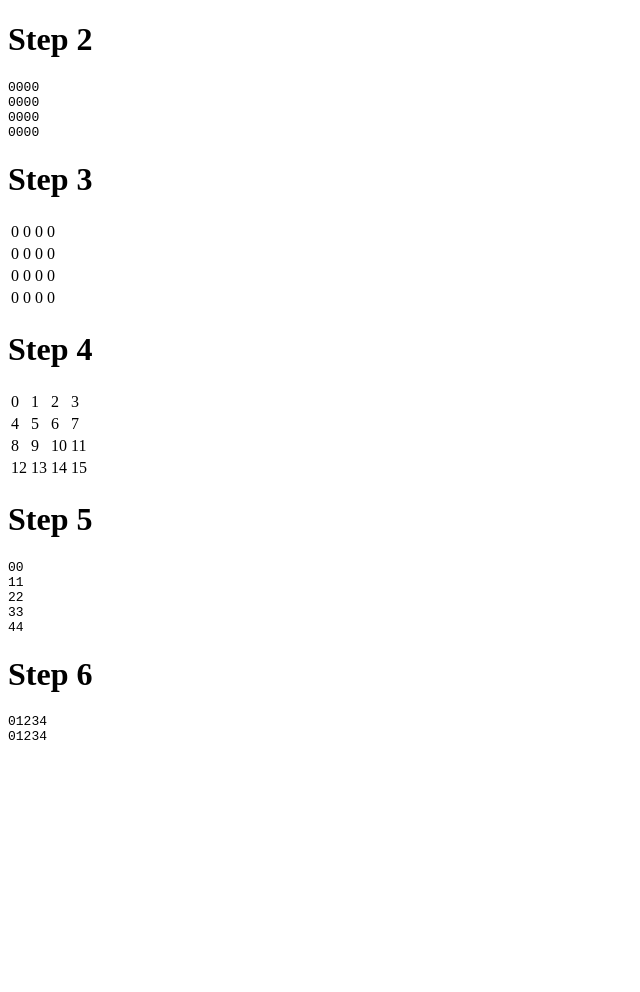
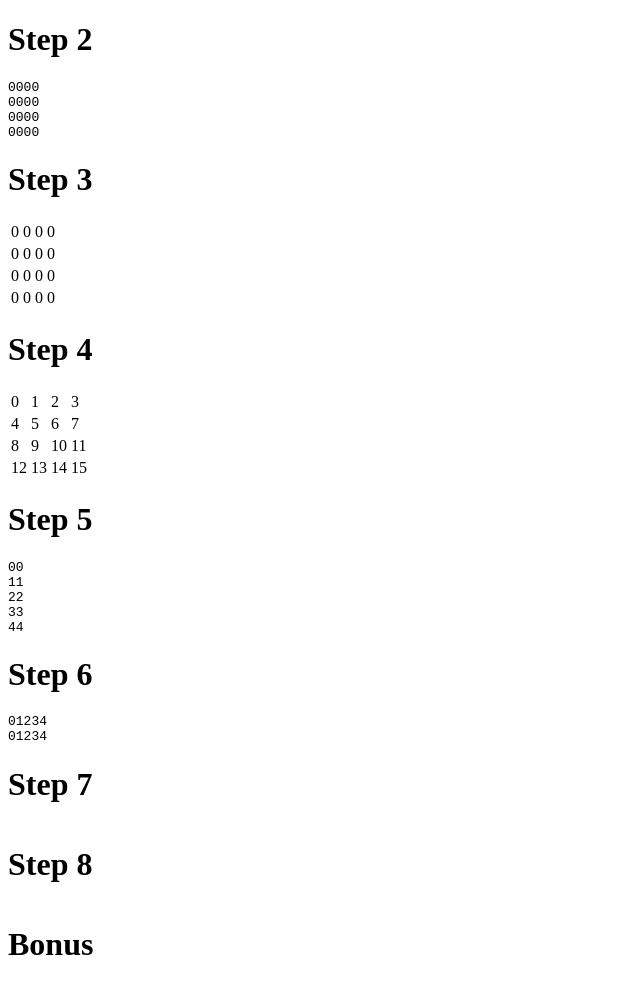
Before and after one commit to zeropaper/x-array-matrix, a plain HTML site: page index.html in a window 1280 px wide. Shown: the whole page, without its empty margins (0-640 px from the left). Before the commit the page ends 800 px from the top, so only its background shows below. Drawn offline with Linux system fonts and the light colour scheme.

Commit message:
fix(step-1): add some html for additional steps

```diff
--- a/index.html
+++ b/index.html
@@ -20,6 +20,15 @@
 <h1>Step 6</h1>
 <pre id="step-6"></pre>
 
+<h1>Step 7</h1>
+<table id="step-7"></table>
+
+<h1>Step 8</h1>
+<table id="step-8"></table>
+
+<h1>Bonus</h1>
+<table id="bonus"></table>
+
 <script type="text/javascript" src="index.js"></script>
 </body>
 </html>
```
